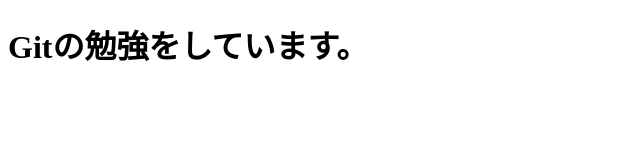
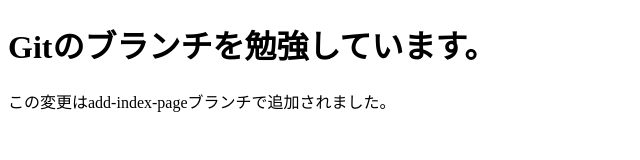
Before and after one commit to masa497/git-study, a plain HTML site: page index.html in a window 1280 px wide. Shown: the whole page, without its empty margins (0-640 px from the left). Drawn offline with Linux system fonts and the light colour scheme.

Commit message:
段落を追加

```diff
--- a/index.html
+++ b/index.html
@@ -5,6 +5,7 @@
     <title>Gitの勉強</title>
 </head>
 <body>
-    <h1>Gitの勉強をしています。</h1>
+    <h1>Gitのブランチを勉強しています。</h1>
+    <p>この変更はadd-index-pageブランチで追加されました。</p>
 </body>
 </html>
```
